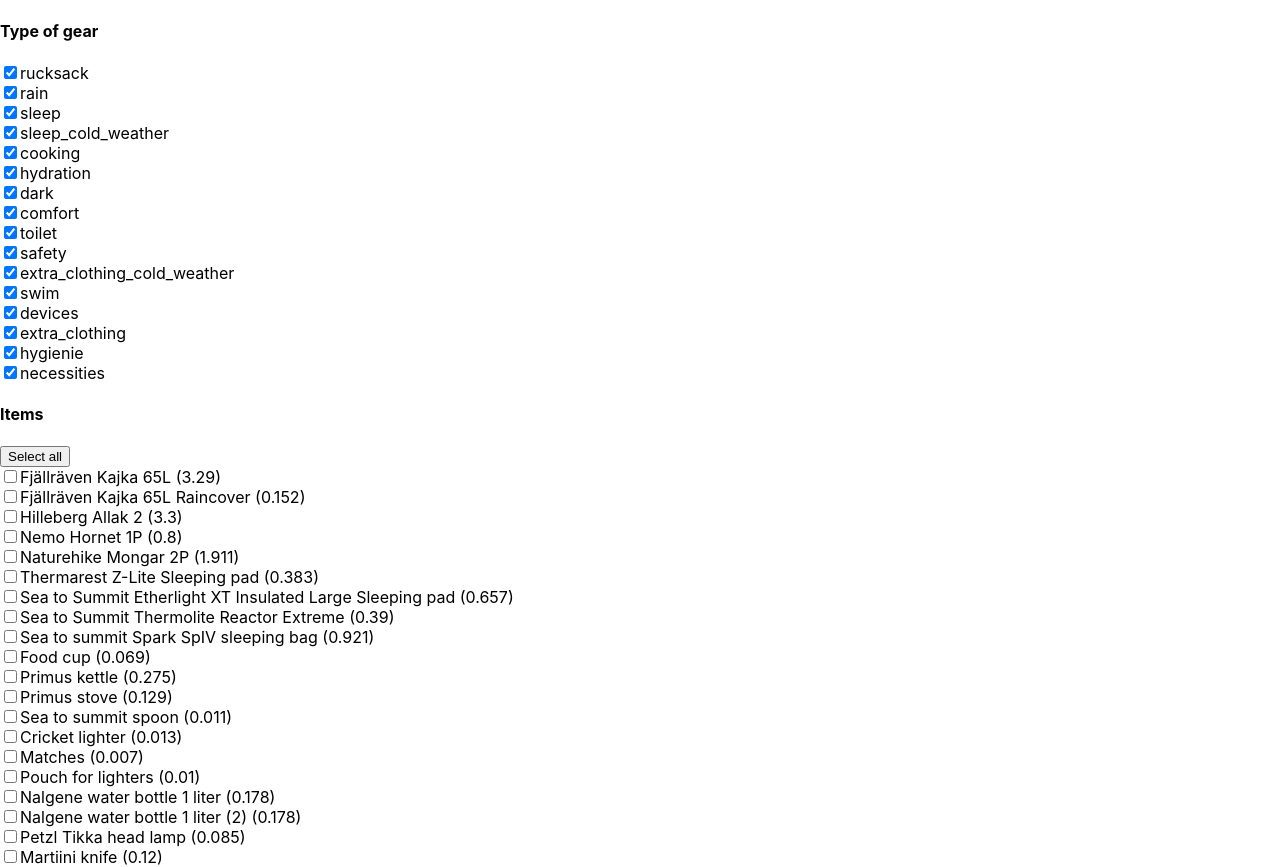
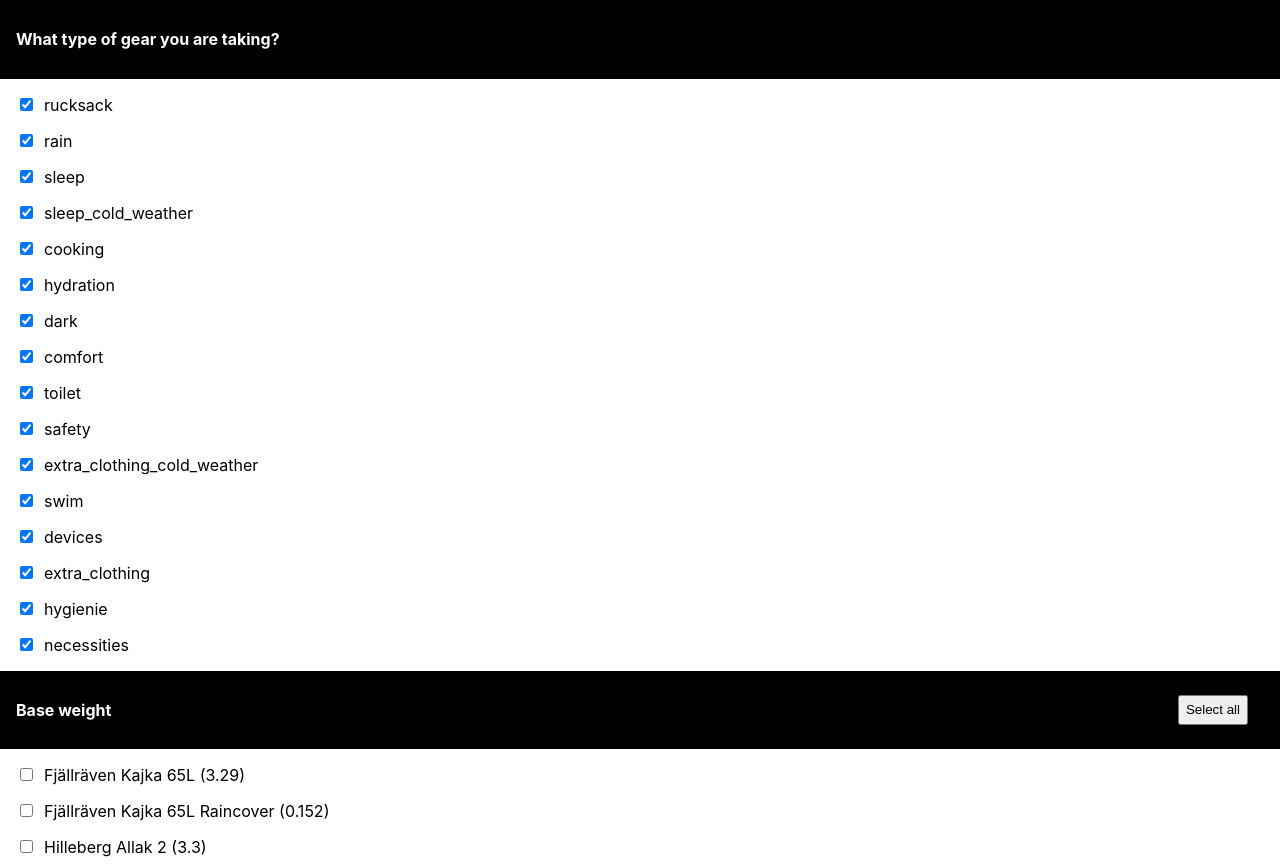
Before and after one commit to jsuokas/hobbies, a React (Create React App) app: page / in a window 1280 px wide. Shown: the top 867 px of the page. Built offline with nearby package versions, Linux system fonts and the light colour scheme.

Commit message:
Add simple UI

```diff
--- a/src/App.css
+++ b/src/App.css
@@ -1,7 +1,24 @@
-.App {
-
+.title {
+  display: flex;
+  flex-direction: row;
+  justify-content: space-between;
+  background-color: #000;
+  color: #fff;
+  padding: 8px 16px;
 }
 
-.total-weight {
-  margin-top: 40px;
+.select-all-button {
+  margin: 16px;
 }
+
+.content {
+  padding: 8px 16px;
+}
+
+.gear-item {
+  padding: 8px 0;
+}
+
+.gear-item label {
+  margin-left: 8px;
+}
--- a/src/App.js
+++ b/src/App.js
@@ -1,286 +1,6 @@
 import React, { useState } from 'react';
+import gear from './gear.json'
 import './App.css';
-
-const gear = [{
-  name: 'Fjällräven Kajka 65L',
-  type: 'rucksack',
-  weight: 3.29
-},
-{
-  name: 'Fjällräven Kajka 65L Raincover',
-  type: 'rain',
-  weight: 0.152
-},
-{
-  name: 'Hilleberg Allak 2',
-  type: 'sleep',
-  weight: 3.3
-},
-{
-  name: 'Nemo Hornet 1P',
-  type: 'sleep',
-  weight: 0.8
-},
-{
-  name: 'Naturehike Mongar 2P',
-  type: 'sleep',
-  weight: 1.911
-},
-{
-  name: 'Thermarest Z-Lite Sleeping pad',
-  type: 'sleep',
-  weight: 0.383
-},
-{
-  name: 'Sea to Summit Etherlight XT Insulated Large Sleeping pad',
-  type: 'sleep',
-  weight: 0.657
-},
-{
-  name: 'Sea to Summit Thermolite Reactor Extreme',
-  type: 'sleep',
-  weight: 0.39
-},
-{
-  name: 'Sea to summit Spark SpIV sleeping bag',
-  type: 'sleep_cold_weather',
-  weight: 0.921
-},
-{
-  name: 'Food cup',
-  type: 'cooking',
-  weight: 0.069
-},
-{
-  name: 'Primus kettle',
-  type: 'cooking',
-  weight: 0.275
-},
-{
-  name: 'Primus stove',
-  type: 'cooking',
-  weight: 0.129
-},
-{
-  name: 'Sea to summit spoon',
-  type: 'cooking',
-  weight: 0.011
-},
-{
-  name: 'Cricket lighter',
-  type: 'cooking',
-  weight: 0.013
-},
-{
-  name: 'Matches',
-  type: 'cooking',
-  weight: 0.007
-},
-{
-  name: 'Pouch for lighters',
-  type: 'cooking',
-  weight: 0.010
-},
-{
-  name: 'Nalgene water bottle 1 liter',
-  type: 'hydration',
-  weight: 0.178
-},
-{
-  name: 'Nalgene water bottle 1 liter (2)',
-  type: 'hydration',
-  weight: 0.178
-},
-{
-  name: 'Petzl Tikka head lamp',
-  type: 'dark',
-  weight: 0.085
-},
-{
-  name: 'Martiini knife',
-  type: 'cooking',
-  weight: 0.120
-},
-{
-  name: 'Dish brush',
-  type: 'cooking',
-  weight: 0.025
-},
-{
-  name: 'Dishes sustance',
-  type: 'cooking',
-  weight: 0.073
-},
-{
-  name: 'Cumulus Quilt 250',
-  type: 'sleep',
-  weight: 0.511
-},
-{
-  name: 'Ticket to the moon with ropes (big)',
-  type: 'comfort',
-  weight: 0.755
-},
-{
-  name: 'Ticket to the moon with ropes (small)',
-  type: 'comfort',
-  weight: 0.355
-},
-{
-  name: 'Salomon soft flask with water purifier',
-  type: 'hydration',
-  weight: 0.058
-},
-{
-  name: 'Toilet paper',
-  type: 'toilet',
-  weight: 0.100
-},
-{
-  name: 'Toilet savet',
-  type: 'toilet',
-  weight: 0.3
-},
-{
-  name: 'Kuksa',
-  type: 'cooking',
-  weight: 0.119
-},
-{
-  name: 'First aid kit',
-  type: 'safety',
-  weight: 0.165
-},
-{
-  name: 'Pillow case',
-  type: 'sleep',
-  weight: 0.079
-},
-{
-  name: 'Merino base layer',
-  type: 'sleep',
-  weight: 0.416
-},
-{
-  name: 'Peak Performance down jacket',
-  type: 'extra_clothing_cold_weather',
-  weight: 0.6
-},
-{
-  name: 'Woolly socks',
-  type: 'sleep',
-  weight: 0.101
-},
-{
-  name: 'Mini towel',
-  type: 'swim',
-  weight: 0.78
-},
-{
-  name: 'Swim pants',
-  type: 'swim',
-  weight: 0.03
-},
-{
-  name: 'Extra batteries for torch and headlamp',
-  type: 'dark',
-  weight: 0.057
-},
-{
-  name: 'Battery for devices',
-  type: 'devices',
-  weight: 0.258
-},
-{
-  name: 'Torch',
-  type: 'dark',
-  weight: 0.055
-},
-{
-  name: 'Cords',
-  type: 'devices',
-  weight: 0.087
-},
-{
-  name: '2 pairs of boxers',
-  type: 'extra_clothing',
-  weight: 0.142
-},
-{
-  name: '2 pairs of camp socks',
-  type: 'extra_clothing',
-  weight: 0.062
-},
-{
-  name: 'Patagonia rain jacket',
-  type: 'rain',
-  weight: 0.332
-},
-{
-  name: 'Sherpa T-shirt',
-  type: 'extra_clothing',
-  weight: 0.181
-},
-{
-  name: 'Icebreaker Merino Wool Shirt',
-  type: 'extra_clothing_cold_weather',
-  weight: 0.409
-},
-{
-  name: 'Toothbrush and paste',
-  type: 'hygienie',
-  weight: 0.100
-},
-{
-  name: 'Map',
-  type: 'safety',
-  weight: 0.039
-},
-{
-  name: 'Compass',
-  type: 'safety',
-  weight: 0.035
-},
-{
-  name: 'Frying spatula',
-  type: 'cooking',
-  weight: 0.022
-},
-{
-  name: 'Salomon rain pants',
-  type: 'rain',
-  weight: 0.4
-},
-{
-  name: 'Haglöfs camp pants',
-  type: 'comfort',
-  weight: 0.5
-},
-{
-  name: 'Camp shoes',
-  type: 'comfort',
-  weight: 0.4
-},
-{
-  name: 'Headphones',
-  type: 'comfort',
-  weight: 0.013
-},
-{
-  name: 'Sunglasses',
-  type: 'comfort',
-  weight: 0.100
-},
-{
-  name: 'Phone',
-  type: 'necessities',
-  weight: 0.2
-},
-{
-  name: 'Home keys',
-  type: 'necessities',
-  weight: 0.3
-}]
 
 function App() {
   const [gearTypeFilters, setGearTypeFilters] = useState(gear.map(it => it.type))
@@ -293,7 +13,8 @@ function App() {
 
   return (
     <div className="App">
-      <h4>Type of gear</h4>
+      <div className="title"><h4>What type of gear you are taking?</h4></div>
+      <div className="content">
       {gear
         .map(it => it.type)
         .reduce((previous, current) => previous.includes(current) ? previous : [...previous, current], [])
@@ -303,7 +24,7 @@ function App() {
           const onChange = () => isSelected ? setGearTypeFilters(gearTypeFilters.filter(it => it !== gearType)) : setGearTypeFilters([...gearTypeFilters, gearType])
 
           return (
-            <div key={`key-${id}`}>
+            <div key={`key-${id}`} className="gear-item">
               <input
               id={id}
               type="checkbox"
@@ -315,15 +36,18 @@ function App() {
             </div>
           )
         })}
-      <h4>Items</h4>
-      <input type="button" value="Select all" onClick={() => setGearItemFilters(gearItems)} />
+      </div>
+
+      <div className="title"><h4>Base weight</h4><input className="select-all-button" type="button" value="Select all" onClick={() => setGearItemFilters(gearItems)} /></div>
+      <div className="content">
+
       {gearItems.map(item => {
         const id = `gear-filter-stage-2-${item.name}`
         const isSelected = gearItemFilters.filter(it => it.name === item.name).length !== 0 ? true : false
         const onChange = () => isSelected ? setGearItemFilters(gearItemFilters.filter(it => it.name !== item.name)) : setGearItemFilters([...gearItemFilters, item])
 
         return (
-          <div key={`key-${id}`}>
+          <div key={`key-${id}`} className="gear-item">
             <input
                 id={id}
                 type="checkbox"
@@ -335,7 +59,8 @@ function App() {
           </div>
         )
       })}
-      <div className="total-weight"><strong>Weight</strong> {totalWeight.toFixed(2)}kg</div>
+      </div>
+      <div className="title"><strong>Total</strong> {totalWeight.toFixed(2)}kg</div>
     </div>
   );
 }
--- /dev/null
+++ b/src/gear.json
@@ -0,0 +1,282 @@
+[
+    {
+       "name":"Fjällräven Kajka 65L",
+       "type":"rucksack",
+       "weight":3.29
+    },
+    {
+       "name":"Fjällräven Kajka 65L Raincover",
+       "type":"rain",
+       "weight":0.152
+    },
+    {
+       "name":"Hilleberg Allak 2",
+       "type":"sleep",
+       "weight":3.3
+    },
+    {
+       "name":"Nemo Hornet 1P",
+       "type":"sleep",
+       "weight":0.8
+    },
+    {
+       "name":"Naturehike Mongar 2P",
+       "type":"sleep",
+       "weight":1.911
+    },
+    {
+       "name":"Thermarest Z-Lite Sleeping pad",
+       "type":"sleep",
+       "weight":0.383
+    },
+    {
+       "name":"Sea to Summit Etherlight XT Insulated Large Sleeping pad",
+       "type":"sleep",
+       "weight":0.657
+    },
+    {
+       "name":"Sea to Summit Thermolite Reactor Extreme",
+       "type":"sleep",
+       "weight":0.39
+    },
+    {
+       "name":"Sea to summit Spark SpIV sleeping bag",
+       "type":"sleep_cold_weather",
+       "weight":0.921
+    },
+    {
+       "name":"Food cup",
+       "type":"cooking",
+       "weight":0.069
+    },
+    {
+       "name":"Primus kettle",
+       "type":"cooking",
+       "weight":0.275
+    },
+    {
+       "name":"Primus stove",
+       "type":"cooking",
+       "weight":0.129
+    },
+    {
+       "name":"Sea to summit spoon",
+       "type":"cooking",
+       "weight":0.011
+    },
+    {
+       "name":"Cricket lighter",
+       "type":"cooking",
+       "weight":0.013
+    },
+    {
+       "name":"Matches",
+       "type":"cooking",
+       "weight":0.007
+    },
+    {
+       "name":"Pouch for lighters",
+       "type":"cooking",
+       "weight":0.010
+    },
+    {
+       "name":"Nalgene water bottle 1 liter",
+       "type":"hydration",
+       "weight":0.178
+    },
+    {
+       "name":"Nalgene water bottle 1 liter (2)",
+       "type":"hydration",
+       "weight":0.178
+    },
+    {
+       "name":"Petzl Tikka head lamp",
+       "type":"dark",
+       "weight":0.085
+    },
+    {
+       "name":"Martiini knife",
+       "type":"cooking",
+       "weight":0.120
+    },
+    {
+       "name":"Dish brush",
+       "type":"cooking",
+       "weight":0.025
+    },
+    {
+       "name":"Dishes sustance",
+       "type":"cooking",
+       "weight":0.073
+    },
+    {
+       "name":"Cumulus Quilt 250",
+       "type":"sleep",
+       "weight":0.511
+    },
+    {
+       "name":"Ticket to the moon with ropes (big)",
+       "type":"comfort",
+       "weight":0.755
+    },
+    {
+       "name":"Ticket to the moon with ropes (small)",
+       "type":"comfort",
+       "weight":0.355
+    },
+    {
+       "name":"Salomon soft flask with water purifier",
+       "type":"hydration",
+       "weight":0.058
+    },
+    {
+       "name":"Toilet paper",
+       "type":"toilet",
+       "weight":0.100
+    },
+    {
+       "name":"Toilet savet",
+       "type":"toilet",
+       "weight":0.3
+    },
+    {
+       "name":"Kuksa",
+       "type":"cooking",
+       "weight":0.119
+    },
+    {
+       "name":"First aid kit",
+       "type":"safety",
+       "weight":0.165
+    },
+    {
+       "name":"Pillow case",
+       "type":"sleep",
+       "weight":0.079
+    },
+    {
+       "name":"Merino base layer",
+       "type":"sleep",
+       "weight":0.416
+    },
+    {
+       "name":"Peak Performance down jacket",
+       "type":"extra_clothing_cold_weather",
+       "weight":0.6
+    },
+    {
+       "name":"Woolly socks",
+       "type":"sleep",
+       "weight":0.101
+    },
+    {
+       "name":"Mini towel",
+       "type":"swim",
+       "weight":0.78
+    },
+    {
+       "name":"Swim pants",
+       "type":"swim",
+       "weight":0.03
+    },
+    {
+       "name":"Extra batteries for torch and headlamp",
+       "type":"dark",
+       "weight":0.057
+    },
+    {
+       "name":"Battery for devices",
+       "type":"devices",
+       "weight":0.258
+    },
+    {
+       "name":"Torch",
+       "type":"dark",
+       "weight":0.055
+    },
+    {
+       "name":"Cords",
+       "type":"devices",
+       "weight":0.087
+    },
+    {
+       "name":"2 pairs of boxers",
+       "type":"extra_clothing",
+       "weight":0.142
+    },
+    {
+       "name":"2 pairs of camp socks",
+       "type":"extra_clothing",
+       "weight":0.062
+    },
+    {
+       "name":"Patagonia rain jacket",
+       "type":"rain",
+       "weight":0.332
+    },
+    {
+       "name":"Sherpa T-shirt",
+       "type":"extra_clothing",
+       "weight":0.181
+    },
+    {
+       "name":"Icebreaker Merino Wool Shirt",
+       "type":"extra_clothing_cold_weather",
+       "weight":0.409
+    },
+    {
+       "name":"Toothbrush and paste",
+       "type":"hygienie",
+       "weight":0.100
+    },
+    {
+       "name":"Map",
+       "type":"safety",
+       "weight":0.039
+    },
+    {
+       "name":"Compass",
+       "type":"safety",
+       "weight":0.035
+    },
+    {
+       "name":"Frying spatula",
+       "type":"cooking",
+       "weight":0.022
+    },
+    {
+       "name":"Salomon rain pants",
+       "type":"rain",
+       "weight":0.4
+    },
+    {
+       "name":"Haglöfs camp pants",
+       "type":"comfort",
+       "weight":0.5
+    },
+    {
+       "name":"Camp shoes",
+       "type":"comfort",
+       "weight":0.4
+    },
+    {
+       "name":"Headphones",
+       "type":"comfort",
+       "weight":0.013
+    },
+    {
+       "name":"Sunglasses",
+       "type":"comfort",
+       "weight":0.100
+    },
+    {
+       "name":"Phone",
+       "type":"necessities",
+       "weight":0.2
+    },
+    {
+       "name":"Home keys",
+       "type":"necessities",
+       "weight":0.3
+    }
+ ]
```
